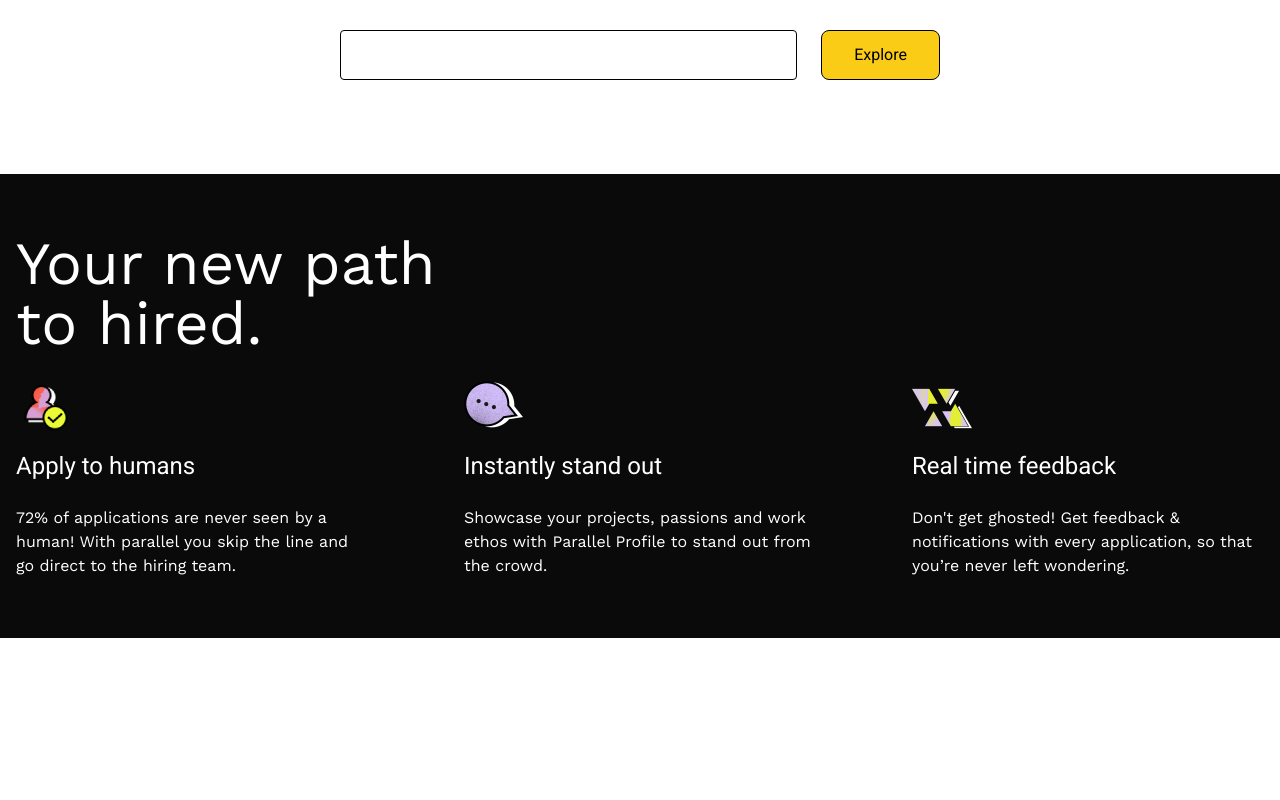
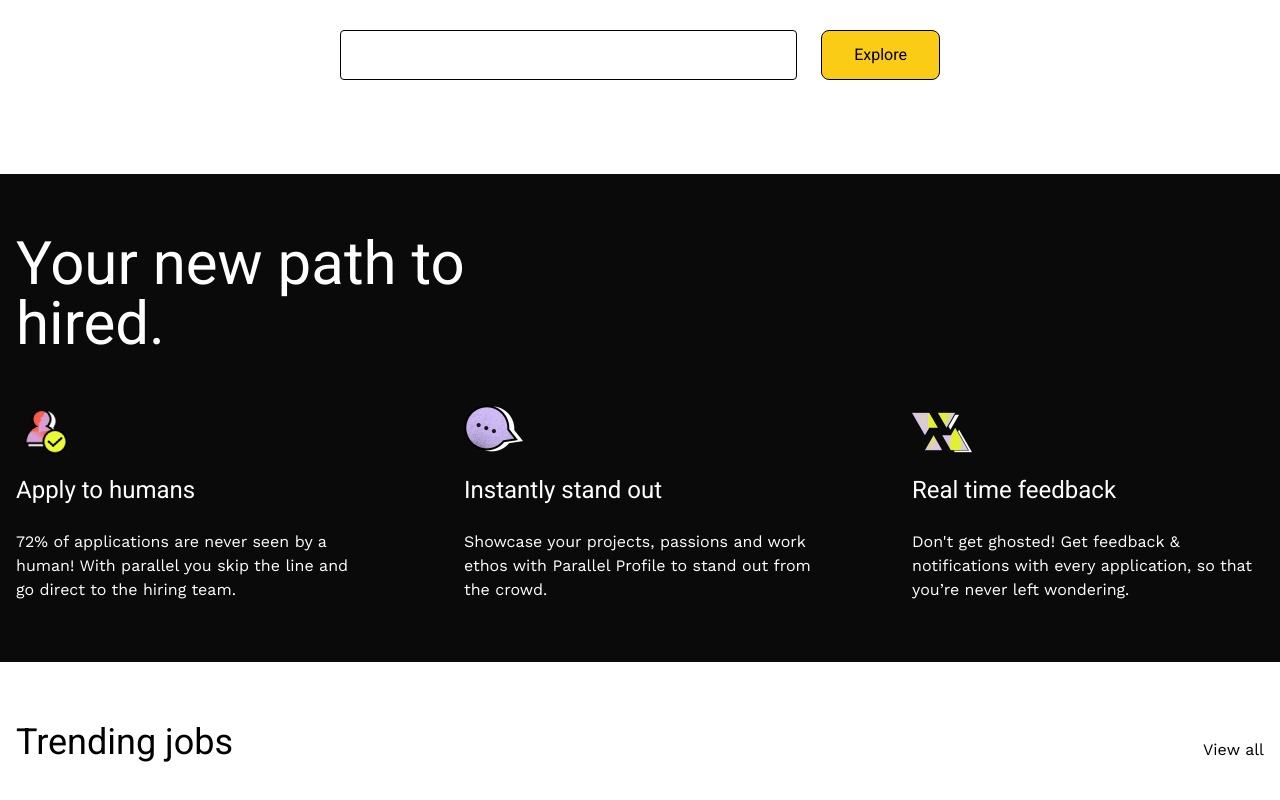
Before and after one commit to ROFLERGG/react-first-app, a React (Create React App) app: page / in a window 1280 px wide. Shown: the part 626-1426 px from the top of the page. Before the commit the page ends 1264 px from the top, so only its background shows below. Built offline with nearby package versions, Linux system fonts and the light colour scheme.

Commit message:
second section added

```diff
--- a/src/App.js
+++ b/src/App.js
@@ -99,7 +99,7 @@ function FirstSectionCard() {
   return (
     firstSectionCardList.map(function(data) {
       return (
-        <div className='flex-1 flex flex-col space-y-6 min-w-[320px]'>
+        <div className='flex-1 flex flex-col space-y-6 min-w-[260px]'>
           <div className='flex flex-col space-y-3'>
             <img src={data.image} width={60} height={60} alt="" />
             <h2 className='text-2xl text-white font-roboto'>{data.title}</h2>
@@ -117,12 +117,28 @@ function Main() {
       {/* first section */}
       <section className='bg-neutral-950 py-[60px]'>
         <div className='container'>
-          <div className='flex flex-col space-y-6'>
-            <h2 className='text-6xl text-white max-w-[460px]'>Your new path
+          <div className='flex flex-col space-y-12'>
+            <h2 className='text-6xl text-white font-roboto max-w-[460px]'>Your new path
             to hired.
             </h2>
-            <div className='flex gap-24 flex-wrap'>
+            <div className='flex gap-24 flex-wrap max-sm:gap-12'>
               <FirstSectionCard/>
+            </div>
+          </div>
+        </div>
+      </section>
+      {/* second section */}
+      <section className='bg-white py-[60px]'>
+        <div className='container'>
+          <div className='flex flex-col space-y-12'>
+            {/* trending jobs */}
+            <div className='flex flex-col'>
+              <div className='flex justify-between items-end'>
+                <h2 className='text-4xl font-roboto'>Trending jobs</h2>
+                <a href='' className='flex space-x-6'>
+                  View all
+                </a>
+              </div>
             </div>
           </div>
         </div>
```
